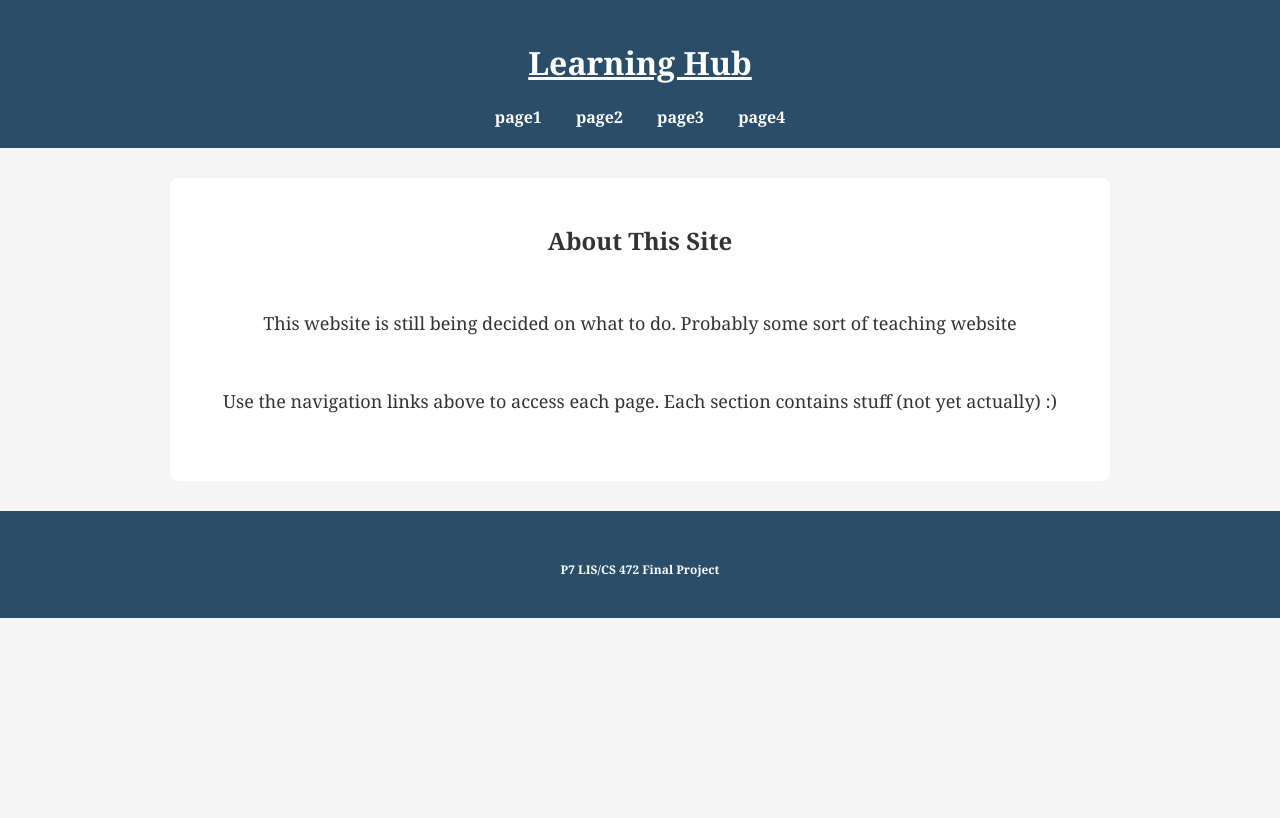
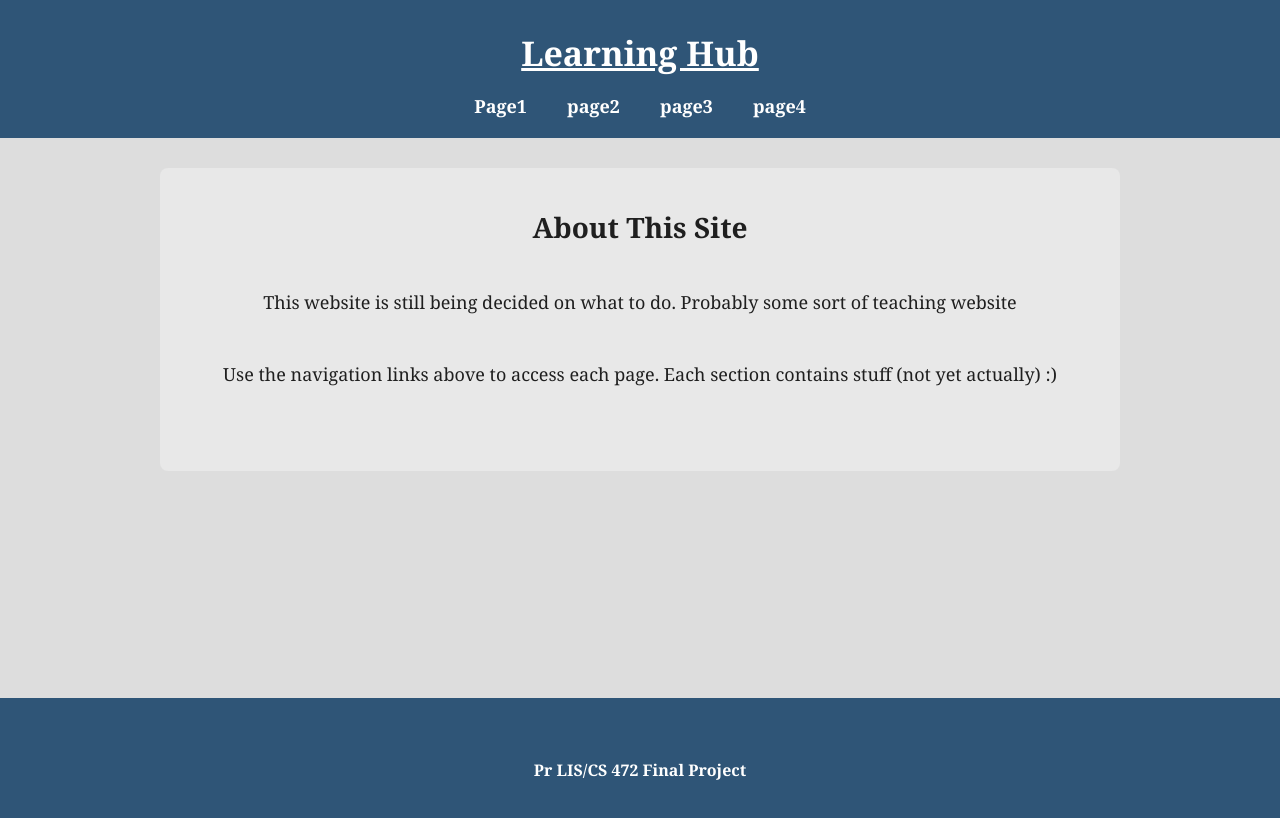
Before and after one commit to CS272-S26/p7, a plain HTML site: page index.html in a window 1280 px wide. Drawn offline with Linux system fonts and the light colour scheme.

Commit message:
Bunch of updates
Updated index page
Fixed styleesheet
Begun work on quiz page template

```diff
--- a/index.html
+++ b/index.html
@@ -7,32 +7,28 @@
     <link rel="stylesheet" href="stylesheet.css">
 </head>
 <body>
+
     <header>
-    <h1><a class="one" href = "index.html">Learning Hub</a></h1>
+        <h1>Learning Hub</h1>
         <nav>
-      <ul>
-        <li><a href="page1.html">page1</a></li>
-        <li><a href="page2.html">page2</a></li>
-        <li><a href="page3.html">page3</a></li>
-        <li><a href="page4.html">page4</a></li>
-      </ul>
+            <a href="Page1.html">Page1</a>
+            <a href="Page2.html">page2</a>
+            <a href="Page3.html">page3</a>
+            <a href="Page4.html">page4</a>
         </nav>
     </header>
 
     <main>
-    <h2 class = "two" >About This Site</h2>
-    <h6 class = "two">
-      This website is still being decided on what to do. Probably some sort of teaching website
-    </h6>
-
-    <h6 class = "two">
-      Use the navigation links above to access each page.
-      Each section contains stuff (not yet actually) :)
-    </h6>
+        <div class="content-box">
+            <h2>About This Site</h2>
+            <p>This website is still being decided on what to do. Probably some sort of teaching website</p>
+            <p>Use the navigation links above to access each page. Each section contains stuff (not yet actually) :)</p>
+        </div>
     </main>
 
     <footer>
-    <h5>P7 LIS/CS 472 Final Project</h5>
+        <p>Pr LIS/CS 472 Final Project</p>
     </footer>
+
 </body>
 </html>
--- a/stylesheet.css
+++ b/stylesheet.css
@@ -1,97 +1,143 @@
 body {
-  font-family: "Georgia", serif;
-  background-color: #f5f5f5;
-  color: #333;
     margin: 0;
-  padding: 0;
+    font-family: Georgia, serif;
+    background-color: #dddddd;
+    color: #1f1f1f;
 }
 
 header {
-  background-color: #2a4d69;
+    background-color: #2f5577;
     color: white;
-  padding: 20px;
     text-align: center;
-
+    padding: 30px 20px 20px 20px;
 }
 
-a.one  {
+header h1 {
+    margin: 0;
+    font-size: 34px;
+    text-decoration: underline;
+}
+
+nav {
+    margin-top: 18px;
+}
+
+nav a {
     color: white;
+    text-decoration: none;
+    font-weight: bold;
+    font-size: 18px;
+    margin: 0 18px;
+}
+
+nav a:hover {
+    text-decoration: underline;
+}
+
+main {
+    min-height: 500px;
+    padding: 30px 20px;
+}
+
+.content-box {
+    background-color: #e8e8e8;
+    max-width: 860px;
+    margin: 0 auto;
+    padding: 40px 50px;
+    border-radius: 8px;
+    text-align: center;
+}
+
+.content-box h2 {
+    font-size: 28px;
+    margin-top: 0;
+    margin-bottom: 40px;
+}
+
+.content-box p {
+    font-size: 18px;
+    line-height: 1.8;
+    margin-bottom: 40px;
+}
+
+footer {
+    background-color: #2f5577;
+    color: white;
+    text-align: center;
+    padding: 45px 20px;
     font-weight: bold;
 }
 
-
-.column {
-  float: left;
-  width: 50%;
+/* Quiz page styles */
+input[type="text"] {
+    width: 260px;
+    padding: 10px;
+    font-size: 16px;
+    font-family: Georgia, serif;
+    margin-bottom: 15px;
 }
 
-.row:after {
-  content: "";
-  display: table;
-  clear: both;
+button {
+    padding: 10px 18px;
+    font-size: 16px;
+    font-family: Georgia, serif;
+    cursor: pointer;
+    border: 1px solid #444444;
+    background-color: white;
 }
 
-h2, h5 {
-  padding: 20px 20px 10px;
-}
-h3, h4 {
-  font-weight: bold;
-  padding: 20px;
-}
-.two {
-  padding: 6px;
-  text-align: center;
-
-}
-h6 {
-  font-weight:lighter;
-  font-size:large;
-}
-p {
-  padding: 6px;
-  margin-right: 460px;
+button:hover {
+    background-color: #dcdcdc;
 }
 
-nav ul {
-  list-style-type: none;
-  margin: 0;
-  padding: 0;
+.choice-btn {
+    display: block;
+    width: 100%;
+    max-width: 500px;
+    margin: 12px auto;
+    padding: 12px;
+    text-align: left;
+    border: 1px solid #999999;
+    background-color: white;
+    font-size: 16px;
+    font-family: Georgia, serif;
 }
 
-nav li {
-  display: inline-block;
-  margin: 0 15px;
+.choice-btn:hover {
+    background-color: #f2f2f2;
 }
 
-nav a {
-  text-decoration: none;
-  color: white;
+.correct {
+    background-color: #cfe9cf;
+}
+
+.wrong {
+    background-color: #efc7c7;
+}
+
+#quizBox {
+    display: none;
+}
+
+#nextBtn {
+    display: none;
+    margin-top: 20px;
+}
+
+#scoreText,
+#nameError {
+    margin-top: 20px;
     font-weight: bold;
 }
 
-nav a:hover {
-  color: #fdd835;
-  text-decoration: underline;
+#leaderboardList {
+    max-width: 300px;
+    margin: 20px auto 0 auto;
+    text-align: left;
+    font-size: 18px;
+    padding-left: 40px;
 }
 
-img {
-  margin-left: 12px;
-  border-radius: 10px;
+#choicesBox {
+    margin-top: 25px;
 }
-
-main {
-  background-color: white;
-  padding: 20px;
-  margin: 30px auto;
-  width: 80%;
-  max-width: 900px;
-  border-radius: 8px;
-}
-
-footer {
-  background-color: #2a4d69;
-  color: white;
-  text-align: center;
-  padding: 10px;
-  font-size: 0.9em;
-}
```
Also changed, not shown: Page1.html (added, +34 -0 lines). Lines whose indentation alone changed are shown as unchanged.
